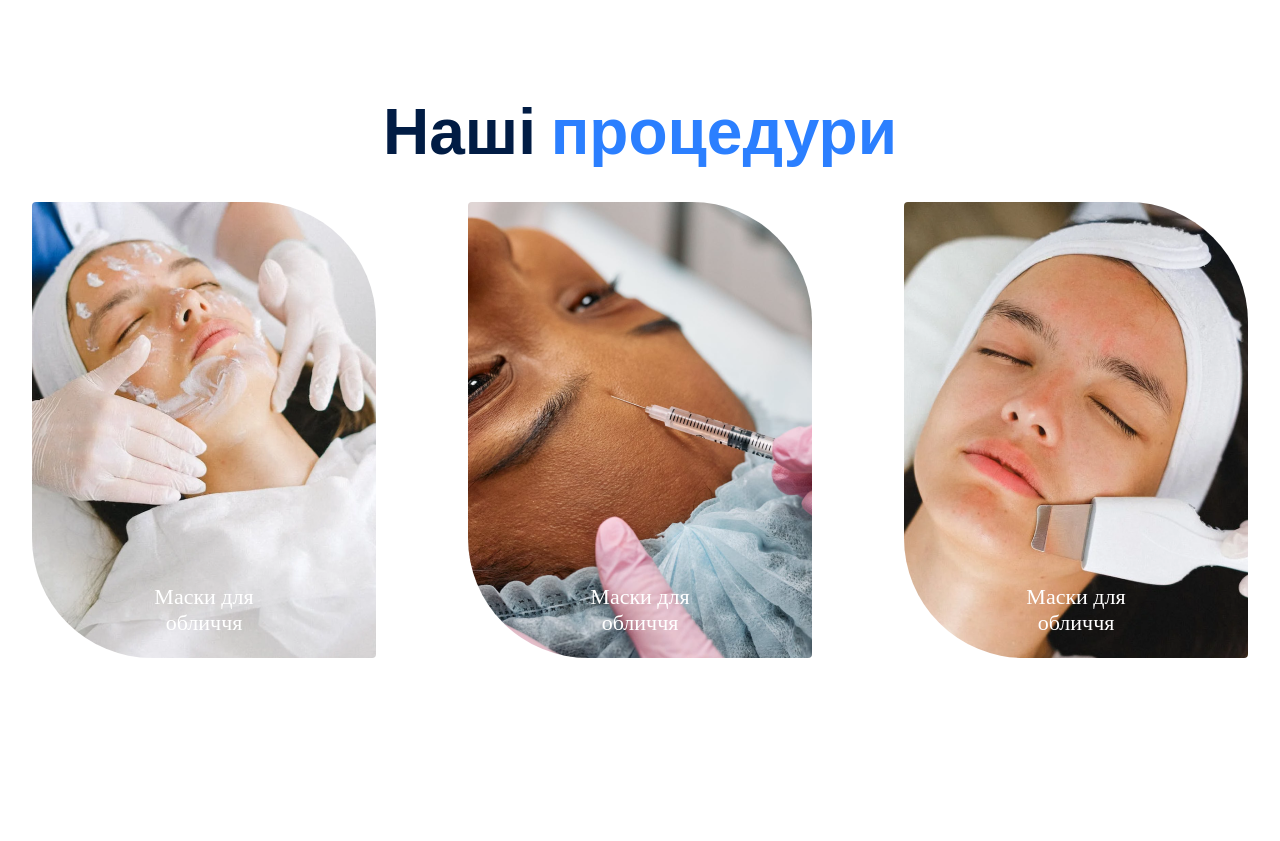
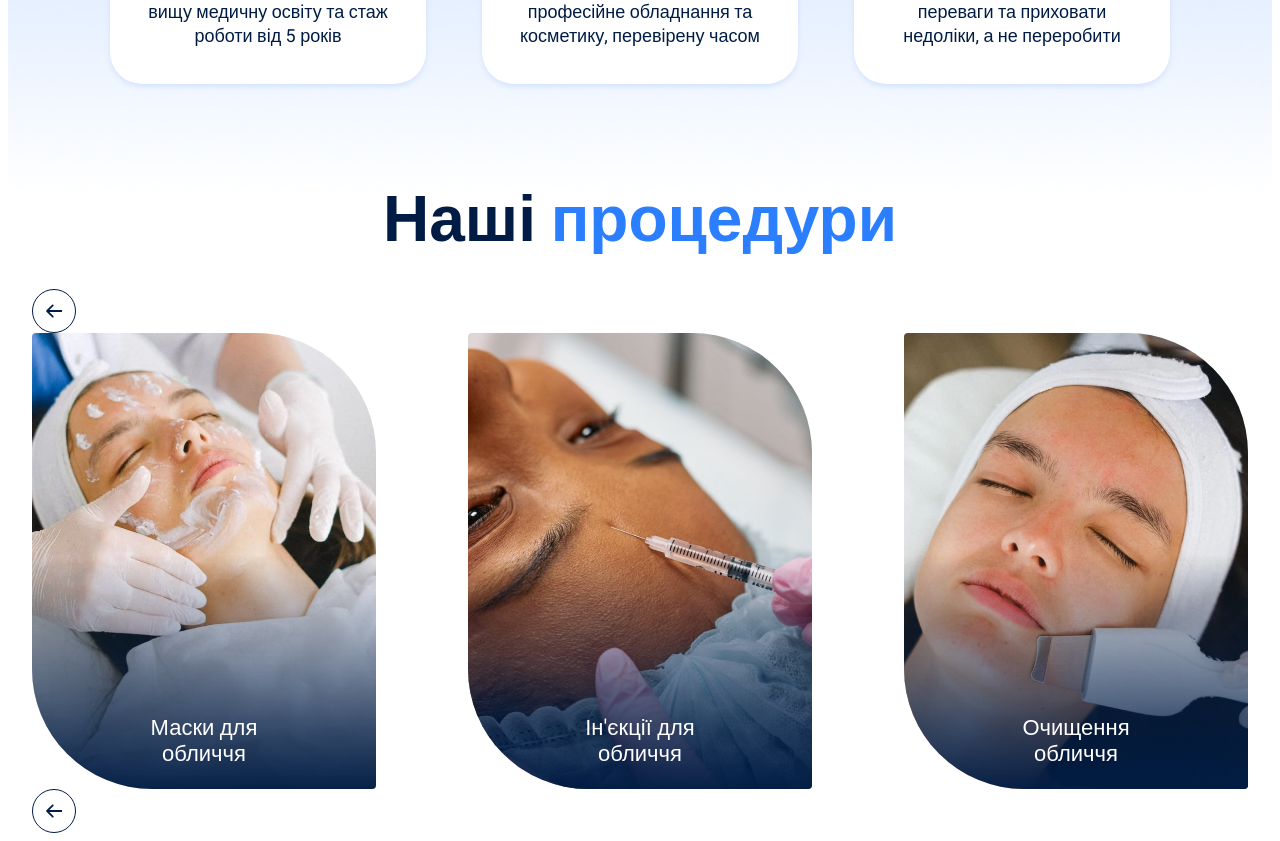
Before and after one commit to Maxbitcoinn/beauty-zone, a plain HTML site: page index.html in a window 1280 px wide. Shown: the part 1917-2758 px from the top of the page. Before the commit the page ends 2623 px from the top, so only its background shows below. Drawn offline with Linux system fonts and the light colour scheme.

Commit message:
add section procedures and svg arrow

```diff
--- a/index.html
+++ b/index.html
@@ -85,9 +85,12 @@
             </div>
         </section>
 
-        <!-- WhyUs -->
 
-        <section class="section why-us" id="why-us">
+        <div class="wave-background-container">
+
+               <!-- WhyUs -->
+
+        <section class="section background why-us" id="why-us">
             <div class="container">
                     <h2 class="why-us__title">Чому люди <br> <span class="brand">обирають нас</span></h2>
                     <ul class="why-us__items">
@@ -115,9 +118,14 @@
 
         <!-- Procedures -->
 
-        <section class="section procedures">
+        <section class="section background procedures">
             <div class="container">
                 <h2 class="procedures__title ">Наші <span class="brand">процедури</span></h2>
+                <div class=" procedures__container"></div>
+                <button class="procedures__button carousel-button" type="button">
+                    <svg  width="16" height="16">
+                        <use href="./images/icons.svg#icon-arrow"> </use>
+                    </svg> </button>
                 <ul class="procedures__list">
                     <li>
                         <article class="procedures__card">
@@ -128,18 +136,26 @@
                     <li>
                         <article class="procedures__card">
                             <img class="procedures__img" src="./images/procedures-img2.png" alt="Маска для обличчя">
-                            <p class="procedures__text">Маски для обличчя</p>
+                            <p class="procedures__text">Ін'єкції для обличчя</p>
                         </article>
                     </li>
                     <li>
                         <article class="procedures__card">
                             <img class="procedures__img" src="./images/procedures-img3.png" alt="Маска для обличчя">
-                            <p class="procedures__text">Маски для обличчя</p>
+                            <p class="procedures__text">Очищення обличчя</p>
                         </article>
                     </li>
                 </ul>
+                <button class="procedures__button carousel-button" type="button">
+                    <svg  width="16" height="16">
+                        <use href="./images/icons.svg#icon-arrow"> </use>
+                    </svg> </button>
                 </div>
         </section>
+
+        </div>
+
+
     </main>
     <footer>
         <!-- Footer content goes here -->
--- a/scss/_base.scss
+++ b/scss/_base.scss
@@ -4,6 +4,9 @@ body {
 	font-weight: 400;
 	line-height: 1.2;
 	color: var(--primary-color-dark);
+
+
+
 }
 
 * {
--- /dev/null
+++ b/scss/components/_carousel.scss
@@ -0,0 +1,21 @@
+.carousel-button {
+
+
+
+        display: flex;
+        align-items: center;
+        justify-content: center;
+        width: 44px;
+        height: 44px;
+        border-radius: 50%;
+        background: transparent;
+        border: 1px solid var(--black-color);
+        fill: var(--black-color);
+        cursor: pointer;
+}
+
+    .carousel-button:hover{
+        background: var(--brand-color-blue);
+        border: 1px solid var(--white-color);
+        fill: var(--white-color);
+    }
--- a/scss/layouts/_about.scss
+++ b/scss/layouts/_about.scss
@@ -1,14 +1,17 @@
 .about{
     margin-bottom: 0;
     justify-content: center;
+    align-items: center;
+    padding-bottom: 0;
+
 
 
     &___container{
         display: flex;
-        flex-direction: row; /* Горизонтальное выравнивание */
-        justify-content: space-between; /* Распределение пространства между элементами */
-        align-items: center; /* Выравнивание элементов по вертикали */
-        width: 100%; /* Ширина 100% для контейнера */
+        flex-direction: row;
+        justify-content: space-between;
+        align-items: center;
+        width: 100%;
         position: relative;
     }
 
@@ -38,7 +41,6 @@
         text-transform: capitalize;
     }
 
-
     &__images{
         display: flex;
         flex-direction: column;
@@ -46,7 +48,6 @@
         gap: 40px;
         border-radius: 50%;
         position: relative;
-
     }
 
     &__img-1 {
@@ -56,8 +57,6 @@
         align-self: flex-start;
         width: 335px;
         height: 328px;
-
-
     }
 
     &__img-2 {
@@ -69,11 +68,6 @@
         height: 328px;
     }
 
-
-
-
-
-
     &__about__text-1
     {
     width: 100%; /* Установлено значение ширины 100% для адаптивности */
@@ -82,8 +76,8 @@
     &__about__text-2
     {
         width: 709px;
+    }
 
-    }
     &__text-2-capitilize{
         font-weight: 600;
         text-transform: capitalize;
--- a/scss/layouts/_procedures.scss
+++ b/scss/layouts/_procedures.scss
@@ -1,8 +1,8 @@
 .procedures {
 
-   background-color: rgba(43, 127, 255, 0.20) 39.74%;
+    position: relative;
 
-   ;
+
 
     &__title {
     font-family: 'Play', sans-serif; /* Убедитесь, что шрифт подключен */
@@ -28,35 +28,39 @@
         width: 344px;
         height: 456px;
         border-radius: 4px 120px;
-        background-image: linear-gradient(180 deg, rgba(1, 28, 68, 0.00) 48.53%, rgba(1, 28, 68, 0.73) 84.61%, #011C44 101.39%);
-        overflow: hidden;
-        background-size: cover; /* Обеспечивает покрытие всего блока */
-        background-position: center; /* Центрирование изображения */
+        background: linear-gradient(180deg, rgba(1, 28, 68, 0.00) 48.53%, rgba(1, 28, 68, 0.73) 84.61%, #011C44 101.39%);
+
+
     }
 
     &__img {
         z-index: -1;
-
-        // width: 100%; /* Убедитесь, что изображения масштабируются правильно */
-        // height: auto;
-
-
-
+        border-radius: 4px 120px;
     }
 
     &__text{
         position: absolute;
         display: flex;
-        font-size: 18px;
-        width: 152px;
+        // font-size: 18px;
+         width: 152px;
 
 
-        color: #FFF;
+        color: var(--white-color);
         text-align: center;
-        font-family: Roboto;
+        font-family: Roboto, sans-serif;
         font-size: 22px;
         font-style: normal;
         font-weight: 400;
         line-height: 26px;
        }
+
+       &__container{
+        display: flex;
+        gap: 32px;
+       }
+
+       &__arrow {
+
+       }
+
 }
--- a/scss/layouts/_why-us.scss
+++ b/scss/layouts/_why-us.scss
@@ -1,10 +1,6 @@
 .why-us {
-    margin-bottom: 96px;
-    padding-top: 160px;
-	background-image: url('../images/whywe-bg.png');
-
-
-
+    position: relative;
+    margin-bottom: 96PX;
 
     &__title {
         font-family: Play, sans-serif;
@@ -13,15 +9,14 @@
         text-align: center;
     }
 
-&__items {
+    &__items {
     display: flex;
     gap: 56px;
     justify-content: center;
     align-items: center;
-
     }
 
-&__item {
+    &__item {
     display: flex;
     flex-direction: column;
     height: 181px;
@@ -35,7 +30,7 @@
 
     &__item-text {
         text-align: center;
-        font-family: Roboto;
+        font-family: Roboto, sans-serif;
         font-size: 18px;
         line-height: 24px;
         width: 252px;
@@ -47,8 +42,4 @@
         flex-shrink: 0;
     }
 
-
-
-
-
 }
--- a/scss/main.scss
+++ b/scss/main.scss
@@ -13,6 +13,8 @@
   @import './layouts/about';
   @import './layouts/why-us';
   @import './layouts/procedures';
+  @import './utils/background';
+  @import './components/carousel';
 
 
 
--- /dev/null
+++ b/scss/utils/_background.scss
@@ -0,0 +1,18 @@
+.wave-background-container {
+    position: relative;
+    margin-bottom: 96px;
+    padding-top: 160px;
+    max-width: 1288px;
+    margin: 0 auto;
+  }
+
+  .wave-background-container::before {
+    content: '';
+    position: absolute;
+    top: 0;
+    left: 0;
+    width: 100%;
+    height: 100%;
+    background: url('/images/whywe-bg.png') no-repeat center top;
+    background-size: cover;
+  }
--- a/scss/utils/_section.scss
+++ b/scss/utils/_section.scss
@@ -1,6 +1,5 @@
 .section {
     max-width: 1288px;
     margin: 0 auto;
-    padding-bottom: 40px;
 
 }
```
Also changed, not shown: css/main.min.css, 1 other file.
